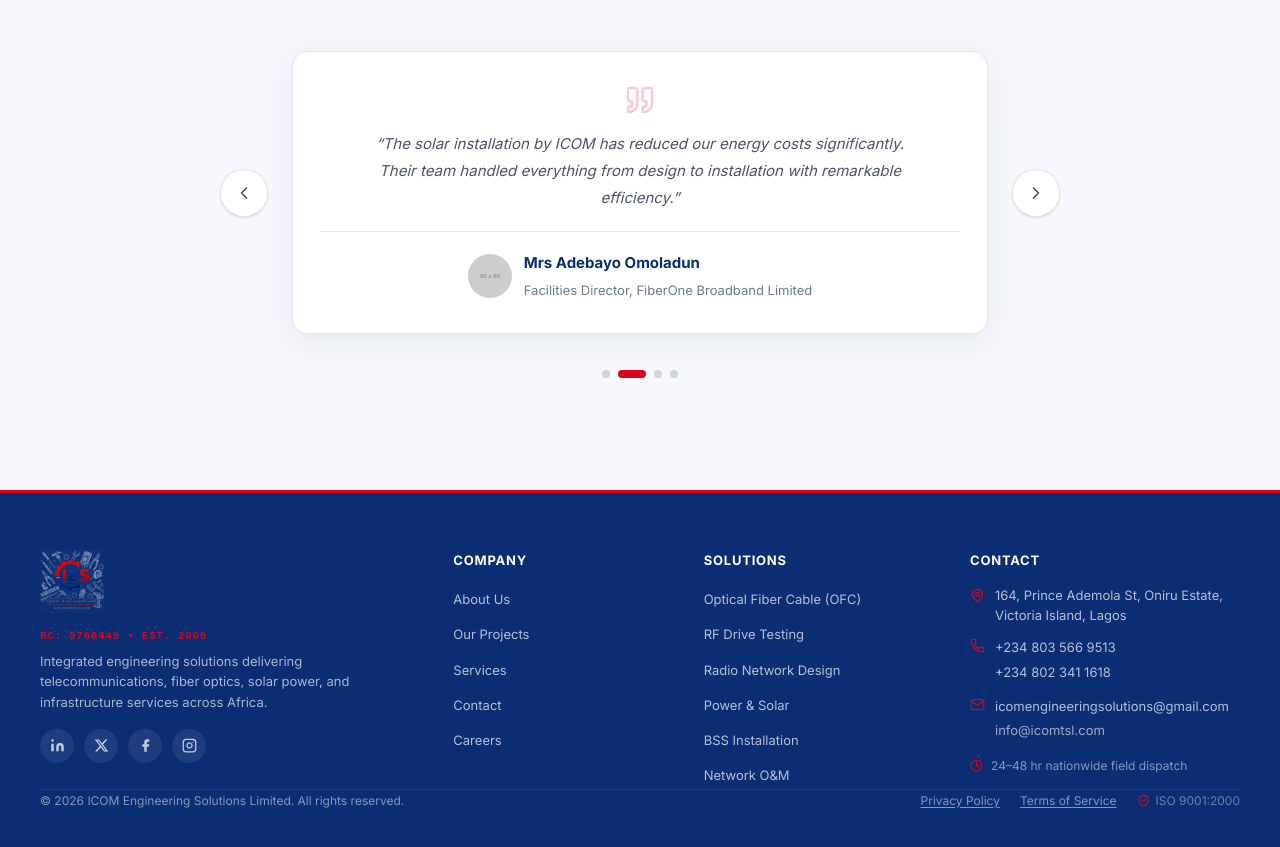
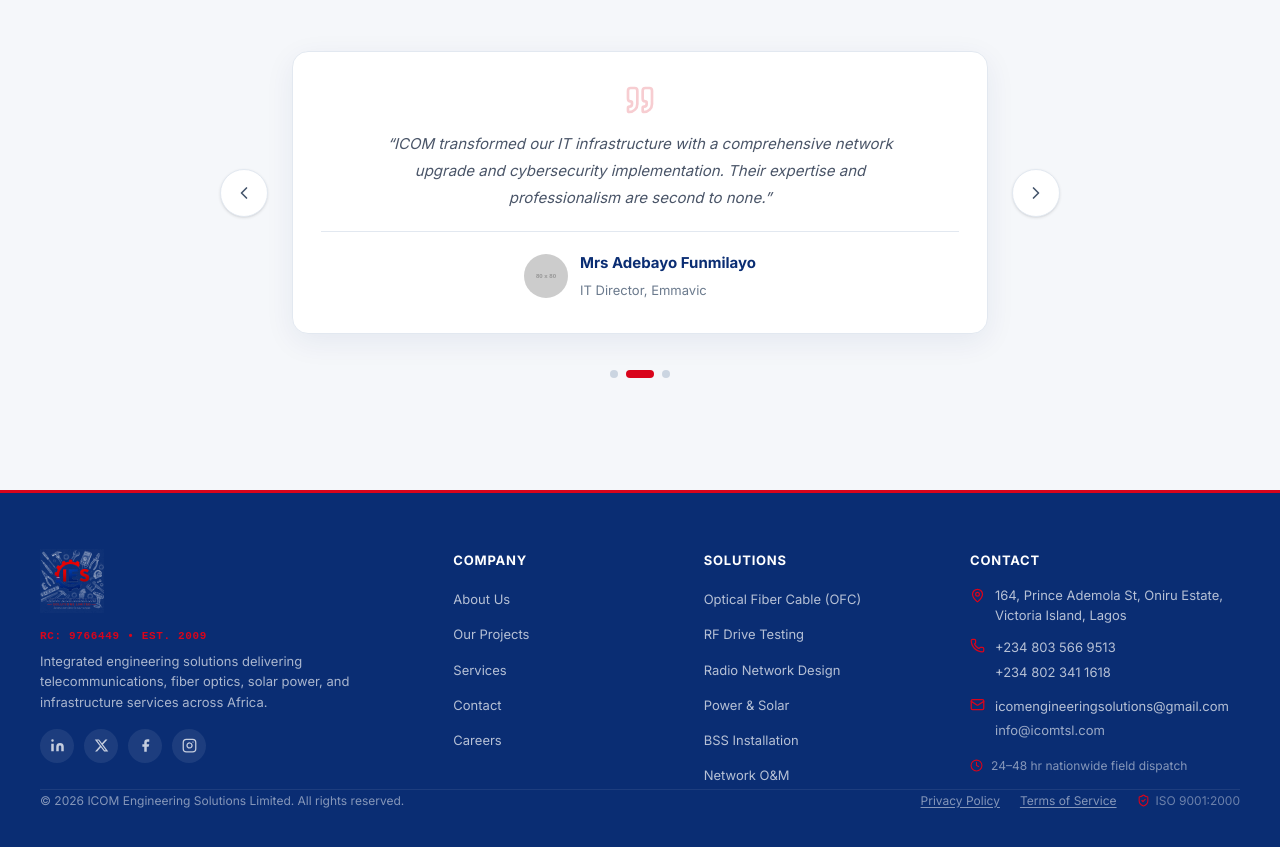
Before and after one commit to Mariamyussuf/Icom-Global, a Next.js app in the folder client/: page / in a window 1280 px wide. Shown: the part 6220-7067 px from the top of the page. Built offline with nearby package versions, Linux system fonts and the light colour scheme.

Commit message:
Remove Engr Adebayo Olajide Head of Operations at Globacom testimonial

```diff
--- a/client/src/data/testimonials.js
+++ b/client/src/data/testimonials.js
@@ -1,15 +1,6 @@
 export const testimonials = [
   {
     id: 1,
-    name: 'Engr Adebayo Olajide',
-    role: 'Head of Network Operations',
-    company: 'Globacom',
-    quote:
-      'ICOM has consistently delivered quality work on our network expansion projects. Their RF engineering team is thorough, professional, and committed to meeting our timelines.',
-    avatar: 'https://placehold.co/80x80/0B1F3A/FFFFFF?text=AO',
-  },
-  {
-    id: 2,
     name: 'Mrs Adebayo Omoladun',
     role: 'Facilities Director',
     company: 'FiberOne Broadband Limited',
@@ -18,7 +9,7 @@
     avatar: 'https://placehold.co/80x80/0057B8/FFFFFF?text=CN',
   },
   {
-    id: 3,
+    id: 2,
     name: 'Mrs Adebayo Funmilayo',
     role: 'IT Director',
     company: 'Emmavic',
@@ -27,7 +18,7 @@
     avatar: 'https://placehold.co/80x80/E86A1A/FFFFFF?text=IM',
   },
   {
-    id: 4,
+    id: 3,
     name: 'Engr Adebayo Olajide',
     role: 'Manager',
     company: 'Huawei',
```
